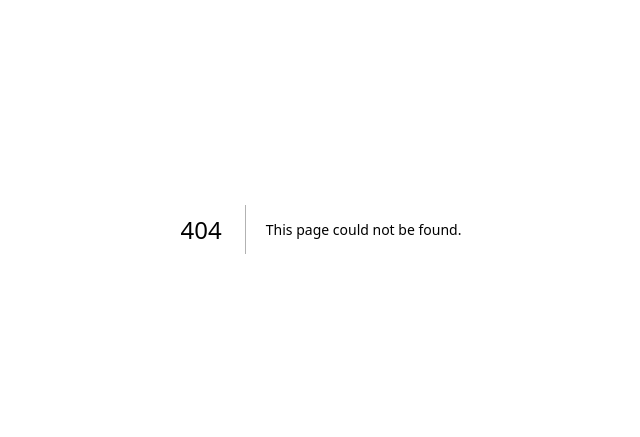
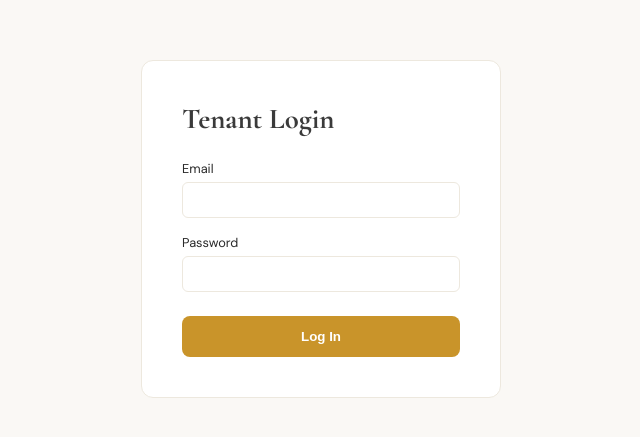
Before and after one commit to Mister-97/matthewsmatthews, a Next.js app: page /login in a window 1280 px wide. Before the commit this address had no page. Shown: the part 171-608 px from the top of the page, without its empty margins (319-959 px from the left). Built offline with nearby package versions, Linux system fonts and the light colour scheme.

Commit message:
Add tenant login and dashboard auth guard

```diff
--- /dev/null
+++ b/app/login/actions.ts
@@ -0,0 +1,18 @@
+'use server'
+
+import { redirect } from 'next/navigation'
+import { createServerSupabase } from '@/lib/supabase/server'
+
+export async function signIn(formData: FormData) {
+  const email = formData.get('email') as string
+  const password = formData.get('password') as string
+
+  const supabase = await createServerSupabase()
+  const { error } = await supabase.auth.signInWithPassword({ email, password })
+
+  if (error) {
+    return { error: 'Invalid email or password.' }
+  }
+
+  redirect('/dashboard')
+}
--- /dev/null
+++ b/app/login/page.tsx
@@ -0,0 +1,30 @@
+'use client'
+
+import { useState } from 'react'
+import { signIn } from './actions'
+
+export default function LoginPage() {
+  const [error, setError] = useState<string | null>(null)
+
+  async function handleSubmit(formData: FormData) {
+    setError(null)
+    const result = await signIn(formData)
+    if (result?.error) setError(result.error)
+  }
+
+  return (
+    <main style={{ minHeight: '100vh', display: 'flex', alignItems: 'center', justifyContent: 'center', background: 'var(--bg, #faf8f5)' }}>
+      <form action={handleSubmit} style={{ background: '#fff', padding: '2.5rem', borderRadius: '12px', width: '100%', maxWidth: '360px', border: '1px solid #ede8de' }}>
+        <h1 style={{ fontFamily: 'Cormorant Garamond, serif', fontSize: '1.8rem', marginBottom: '1.5rem', color: '#3a3a3a' }}>Tenant Login</h1>
+        <label style={{ display: 'block', fontSize: '0.8rem', marginBottom: '0.3rem' }}>Email</label>
+        <input name="email" type="email" required style={{ width: '100%', padding: '0.6rem', marginBottom: '1rem', border: '1px solid #ede8de', borderRadius: '6px' }} />
+        <label style={{ display: 'block', fontSize: '0.8rem', marginBottom: '0.3rem' }}>Password</label>
+        <input name="password" type="password" required style={{ width: '100%', padding: '0.6rem', marginBottom: '1.5rem', border: '1px solid #ede8de', borderRadius: '6px' }} />
+        {error && <p style={{ color: '#b3261e', fontSize: '0.8rem', marginBottom: '1rem' }}>{error}</p>}
+        <button type="submit" style={{ width: '100%', padding: '0.8rem', background: '#c9942a', color: '#fff', border: 'none', borderRadius: '8px', fontWeight: 600, cursor: 'pointer' }}>
+          Log In
+        </button>
+      </form>
+    </main>
+  )
+}
```
Also changed, not shown: app/dashboard/layout.tsx (added, +13 -0 lines).
